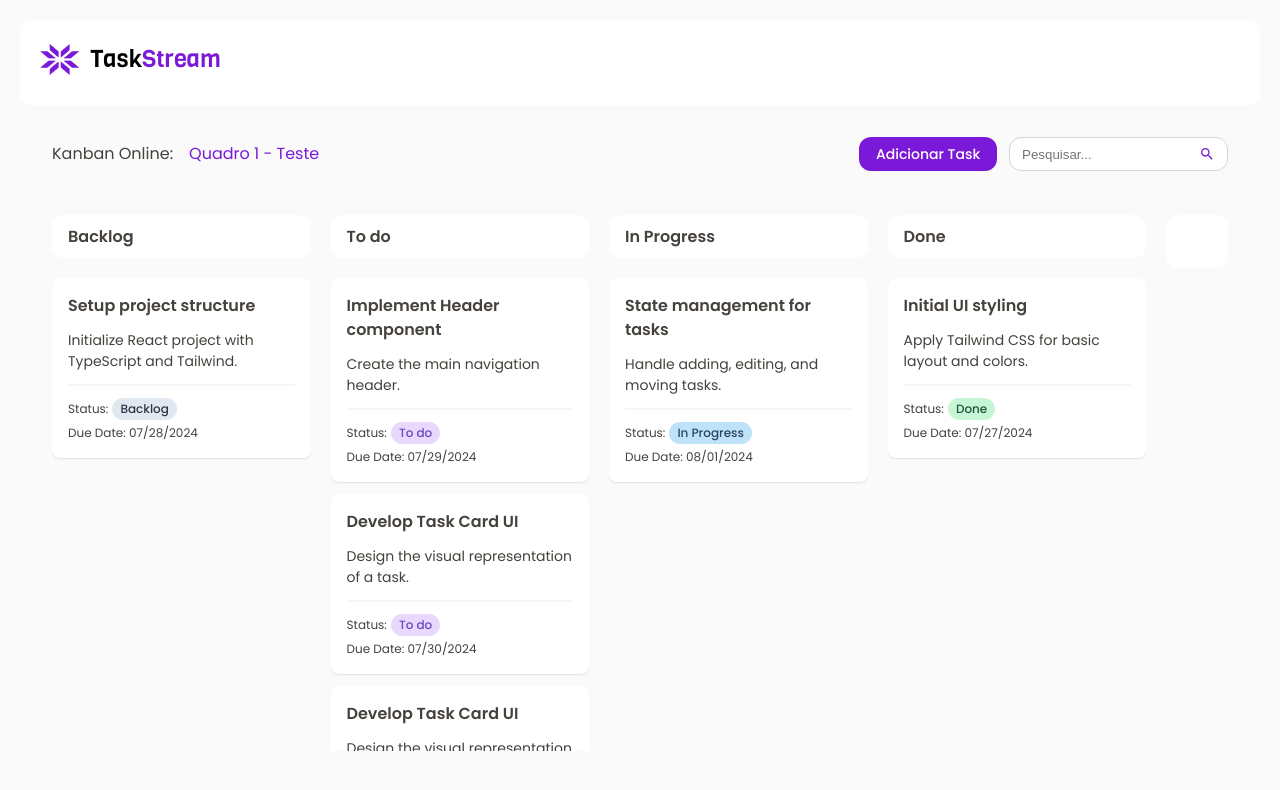
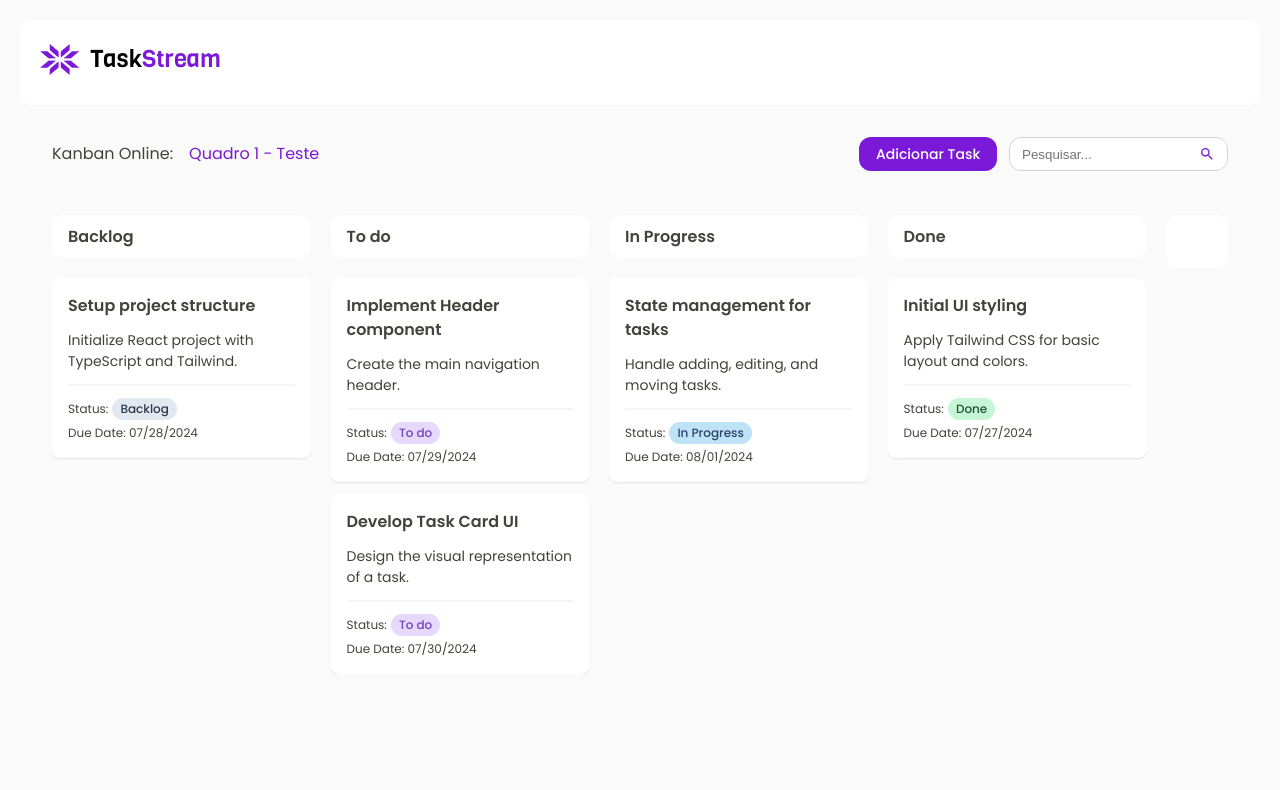
Before and after one commit to rafaeloliveira3/taskstream-beta, a React (Vite) app: page / in a window 1280 px wide. Shown: the top 790 px of the page. Built offline with nearby package versions, Linux system fonts and the light colour scheme; some icons are missing.

Commit message:
feat: creating kanban board

```diff
--- a/src/App.tsx
+++ b/src/App.tsx
@@ -29,62 +29,6 @@ const initialColumnsData: Column[] = [
         description: "Create the main navigation header.",
         status: "To do",
         dueDate: "2024-07-29",
-      },
-      {
-        id: "task3",
-        title: "Develop Task Card UI",
-        description: "Design the visual representation of a task.",
-        status: "To do",
-        dueDate: "2024-07-30",
-      },
-      {
-        id: "task3",
-        title: "Develop Task Card UI",
-        description: "Design the visual representation of a task.",
-        status: "To do",
-        dueDate: "2024-07-30",
-      },
-      {
-        id: "task3",
-        title: "Develop Task Card UI",
-        description: "Design the visual representation of a task.",
-        status: "To do",
-        dueDate: "2024-07-30",
-      },
-      {
-        id: "task3",
-        title: "Develop Task Card UI",
-        description: "Design the visual representation of a task.",
-        status: "To do",
-        dueDate: "2024-07-30",
-      },
-      {
-        id: "task3",
-        title: "Develop Task Card UI",
-        description: "Design the visual representation of a task.",
-        status: "To do",
-        dueDate: "2024-07-30",
-      },
-      {
-        id: "task3",
-        title: "Develop Task Card UI",
-        description: "Design the visual representation of a task.",
-        status: "To do",
-        dueDate: "2024-07-30",
-      },
-      {
-        id: "task3",
-        title: "Develop Task Card UI",
-        description: "Design the visual representation of a task.",
-        status: "To do",
-        dueDate: "2024-07-30",
-      },
-      {
-        id: "task3",
-        title: "Develop Task Card UI",
-        description: "Design the visual representation of a task.",
-        status: "To do",
-        dueDate: "2024-07-30",
       },
       {
         id: "task3",
@@ -129,6 +73,7 @@ const App: FC = () => {
     string | null
   >(null);
   const [editingTask, setEditingTask] = useState<Task | null>(null);
+  console.log(editingTask, isNewTaskModalOpen, newTaskModalColumnId);
 
   const handleOpenNewTaskModal = (columnId: string | null = null) => {
     setNewTaskModalColumnId(columnId);
```
